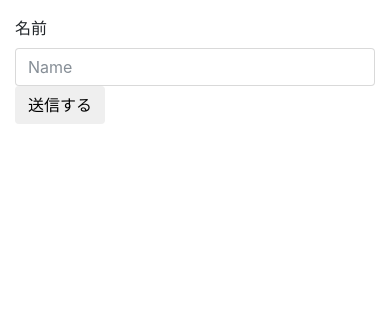
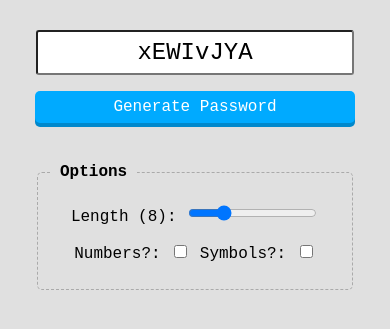
Before and after one commit to usaminn/test, a Python web app: template flask/templates/index.html in a window 390 px wide. Shown: the top 329 px of the page. Run offline with Jinja, Linux system fonts and the light colour scheme; the template is opened without the code that fills it, so the values that code supplies are empty; some libraries are stand-ins or nearby versions.

Commit message:
password generatorを追加

```diff
--- a/flask/templates/index.html
+++ b/flask/templates/index.html
@@ -1,25 +1,118 @@
-{% extends "layout.html" %}
-{% block content %}
-  <!-- Form
-  ================================================== -->
-<div class="form">
+<!DOCTYPE html>
+<html lang="ja">
+<head>
+  <meta charset="utf-8">
+  <title>PassWord Generator</title>
+  <style>
+  body {
+    background: #e0e0e0;
+    font-family: 'Courier New', sans-serif;
+    text-align: center;
+  }
+  .container {
+    width: 320px;
+    margin: 30px auto;
+  }
+  input[type="text"] {
+    width: 300px;
+    padding: 7px;
+    border-radius: 3px;
+    font-size: 24px;
+    font-family: 'Courier New', sans-serif;
+    text-align: center;
+  }
+  #btn {
+    color: #fff;
+    background: #00aaff;
+    padding: 7px;
+    border-radius: 5px;
+    box-shadow: 0 4px 0 #0088cc;
+    cursor: pointer;
+  }
+  #btn:hover {
+    opacity: 0.8;
+  }
+  fieldset {
+    margin-top: 40px;
+    border: 1px dashed #aaa;
+    border-radius: 5px;
+    text-align: left;
+  }
+  legend {
+    font-weight: bold;
+    padding: 0 10px;
+  }
+  fieldset p {
+    text-align: center;
+  }
+  </style>
+</head>
+<body>
   <div class="container">
-    <div class="row">
-      <div class="col-md-12">
-        <p class="lead">
-          {% if name %}
-            こんにちは {{ name }} さん
-          {% else %}
-            {{ message }}
-          {% endif %}
-        </p>
-        <form action="/post" method="post" class="form-inline">
-          <label for="name">名前</label>
-          <input type="text" class="form-control" id="name" name="name" placeholder="Name">
-          <button type="submit" class="btn btn-default">送信する</button>
-        </form>
-      </div>
-    </div>
+    <p><input type="text" id="result"></p>
+    <p><div id="btn">Generate Password</div></p>
+    <fieldset>
+      <legend>Options</legend>
+      <p>Length (<span id="label">8</span>): <input type="range" id="slider" value="8" min="4" max="20"></p>
+      <p>
+        Numbers?: <input type="checkbox" id="numbers">
+        Symbols?: <input type="checkbox" id="symbols">
+      </p>
+    </fieldset>
   </div>
-</div>
-{% endblock %}
+  <!-- container -->
+  <script>
+  (function() {
+    'use strict';
+
+    var slider = document.getElementById('slider');
+    var label = document.getElementById('label');
+    var btn = document.getElementById('btn');
+    var result = document.getElementById('result');
+    var numbers = document.getElementById('numbers');
+    var symbols = document.getElementById('symbols');
+
+    function getPassword() {
+      var seed_letters = 'abcdefghijklmnopqrstuvwxyz';
+      var seed_numbers = '0123456789';
+      var seed_symbols = '!#$%&()';
+      var seed;
+      var len = slider.value;
+      var pwd = '';
+
+      // for (var i = 0; i < len; i++) {
+      //   pwd += seed[Math.floor(Math.random() * seed.length)];
+      // }
+
+      seed = seed_letters + seed_letters.toUpperCase();
+      if (numbers.checked === true) {
+        seed += seed_numbers;
+      }
+      if (symbols.checked === true) {
+        seed += seed_symbols;
+      }
+
+      while (len--) {
+        pwd += seed[Math.floor(Math.random() * seed.length)];
+      }
+
+      result.value = pwd;
+    };
+
+    slider.addEventListener('change', function() {
+      label.innerHTML = this.value;
+    });
+    btn.addEventListener('click', function() {
+      getPassword();
+      // result.value = 'asdfghjkl';
+    });
+    result.addEventListener('click', function() {
+      this.select();
+    });
+
+    getPassword();
+
+  })();
+  </script>
+</body>
+</html>
```
Also changed, not shown: flask/static/css/styles.css (added, +47 -0 lines), flask/static/js/main.js (added, +38 -0 lines).
